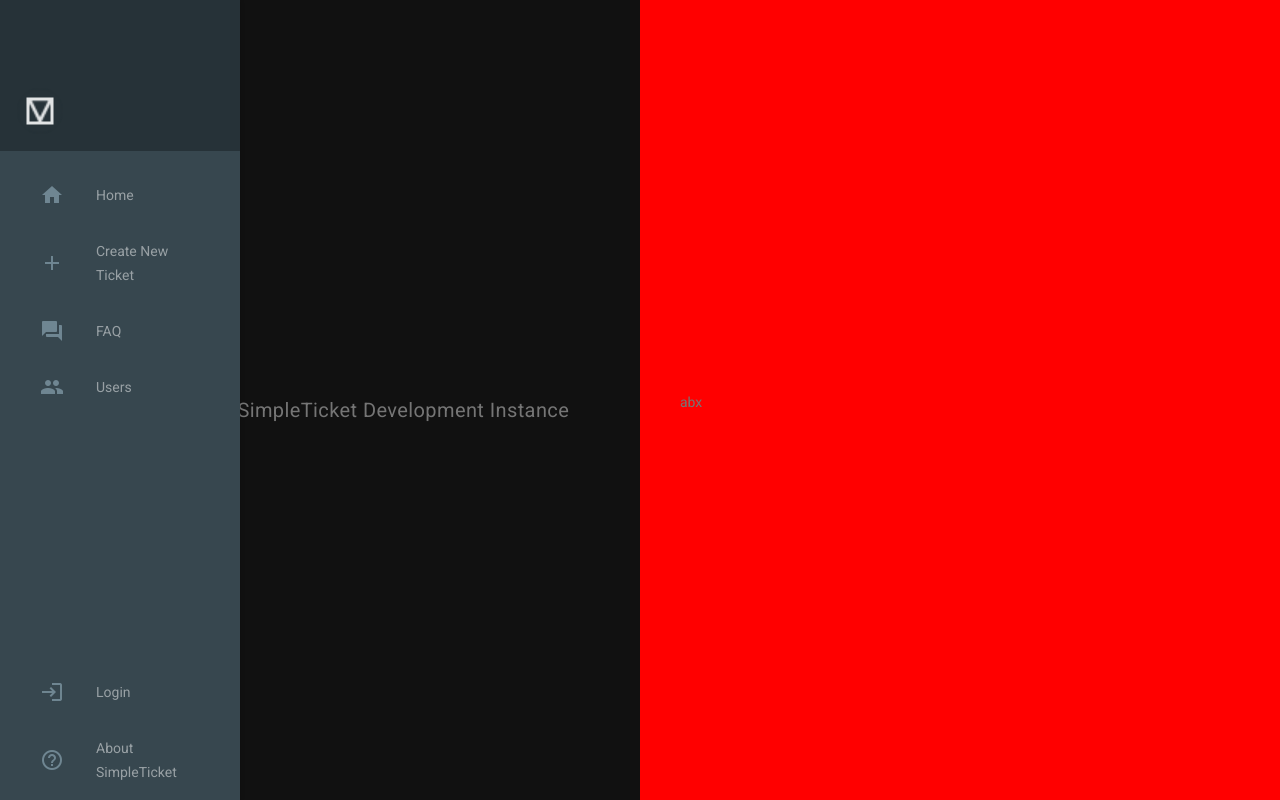
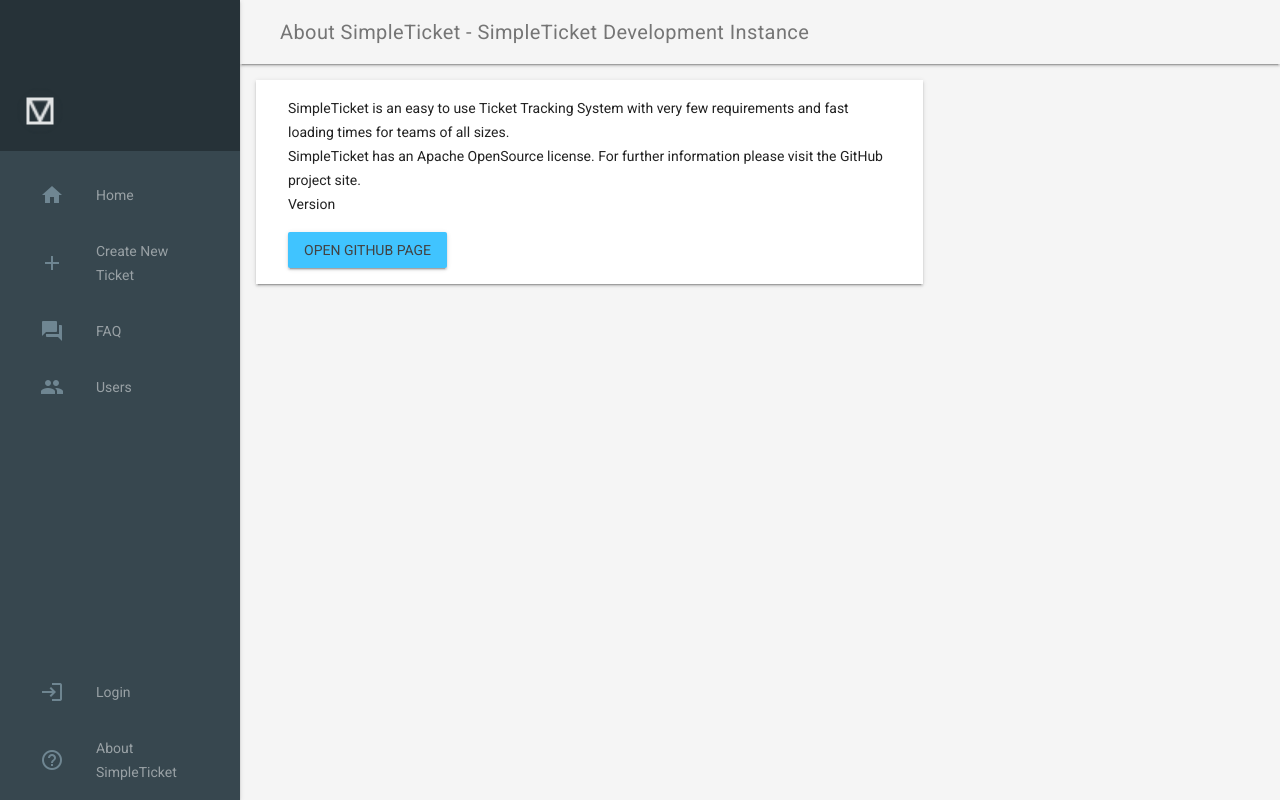
Before and after one commit to 9hax/simpleticket, a Flask app: page /about in a window 1280 px wide. Run offline with Flask 2, Linux system fonts and the light colour scheme; data that the repository does not hold is empty.

Commit message:
fix minor test bug

```diff
--- a/static/styles.css
+++ b/static/styles.css
@@ -27,29 +27,6 @@ body {
 
 .demo-layout .mdl-layout__header .mdl-layout__drawer-button {
   color: rgba(0, 0, 0, 0.54);
-}
-
-/* Split the screen in half */
-.split {
-  height: 100%;
-  width: 50%;
-  position: fixed;
-  z-index: 1;
-  top: 0;
-  overflow-x: hidden;
-  padding-top: 20px;
-}
-
-/* Control the left side */
-.left {
-  left: 0;
-  background-color: #111;
-}
-
-/* Control the right side */
-.right {
-  right: 0;
-  background-color: red;
 }
 
 .mdl-layout__drawer .avatar {
--- a/templates/master.html
+++ b/templates/master.html
@@ -55,9 +55,6 @@
         <div class="mdl-layout__header-row split left">
           <span class="mdl-layout-title">{{title}} - {{sitename}}</span>
         </div>
-        <div class="mdl-layout__header-row split right">
-          <p>abx</p>
-        </div>
       </header>
       <div class="demo-drawer mdl-layout__drawer mdl-color--blue-grey-900 mdl-color-text--blue-grey-50">
         <header class="demo-drawer-header">
```
